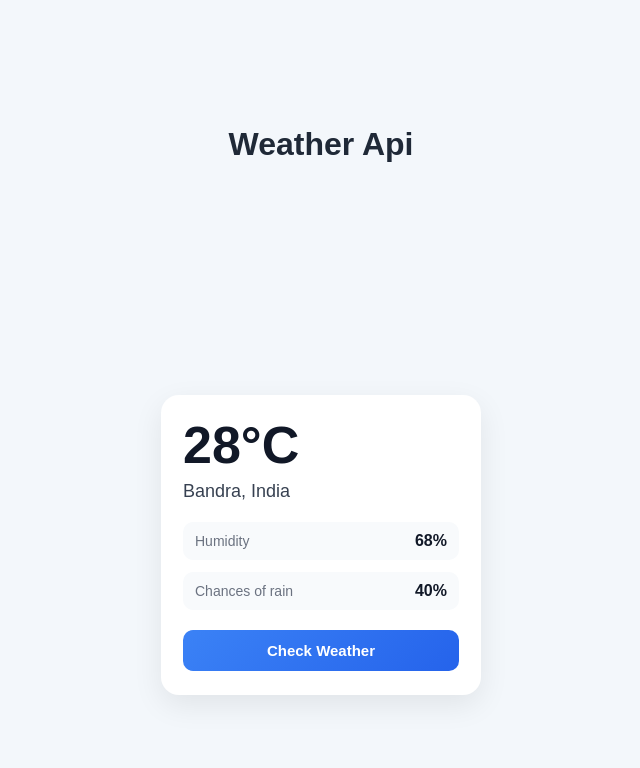
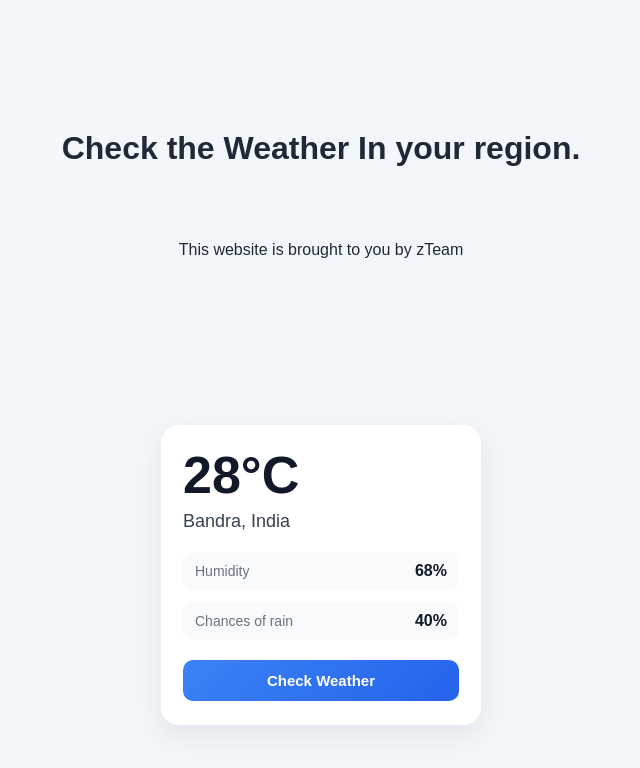
Before and after one commit to Zephansequeira/Python-Projects, a plain HTML site: page index.html in a window 1280 px wide. Shown: the whole page, without its empty margins (319-959 px from the left). Drawn offline with Linux system fonts and the light colour scheme.

Commit message:
UI has been changed

```diff
--- a/index.html
+++ b/index.html
@@ -94,12 +94,17 @@
       .check-btn:active {
         transform: translateY(2px) scale(0.99);
       }
+      h1 {
+        padding-bottom: 0;
+        margin-bottom: -125px;
+      }
 
       /* .check-btn:active is when the btn is clicked.  */
     </style>
   </head>
   <body>
-    <h1>Weather Api</h1>
+    <h1>Check the Weather In your region.</h1>
+    <p>This website is brought to you by zTeam</p>
     <div class="weather-card">
       <div class="temperature" id="temperature">28°C</div>
       <div class="location" id="location">Bandra, India</div>
```
